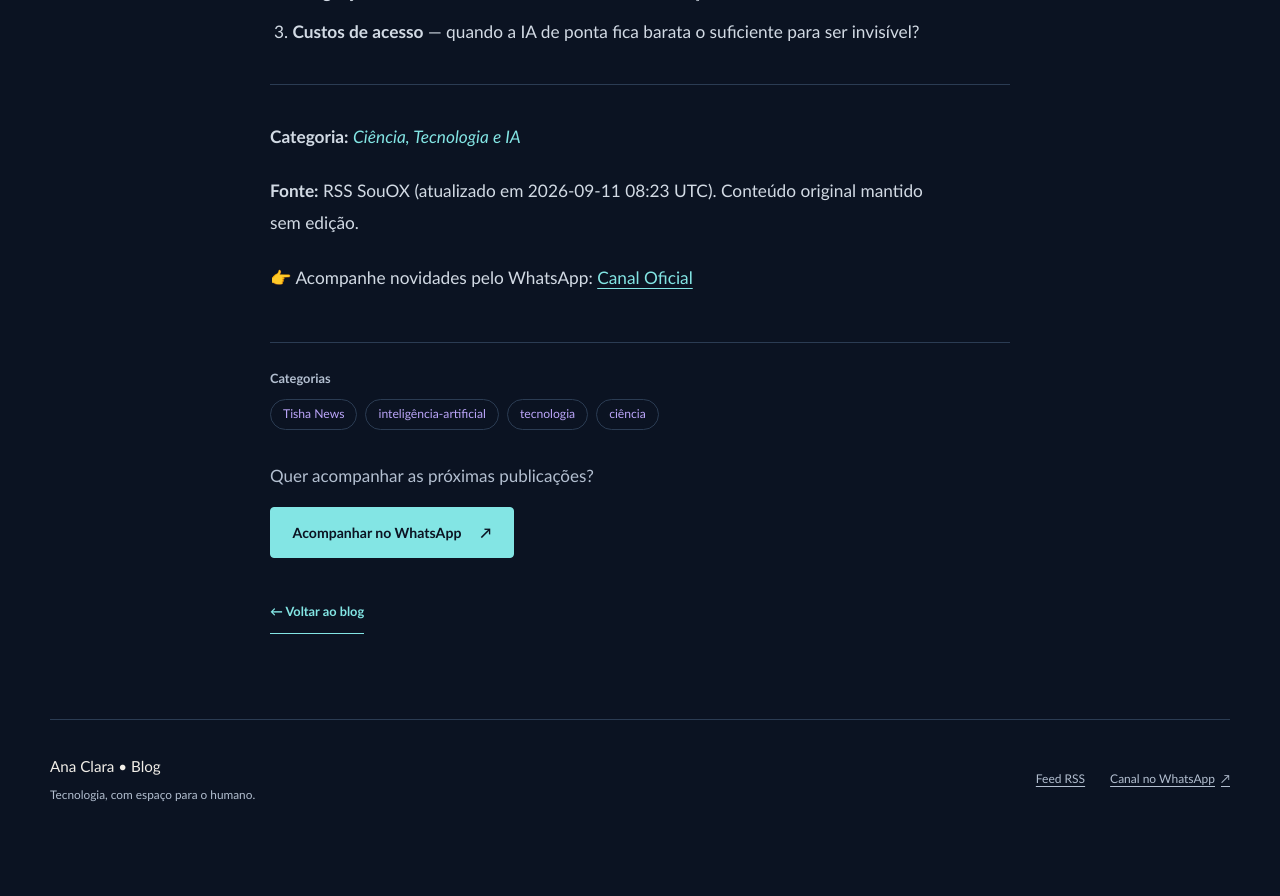
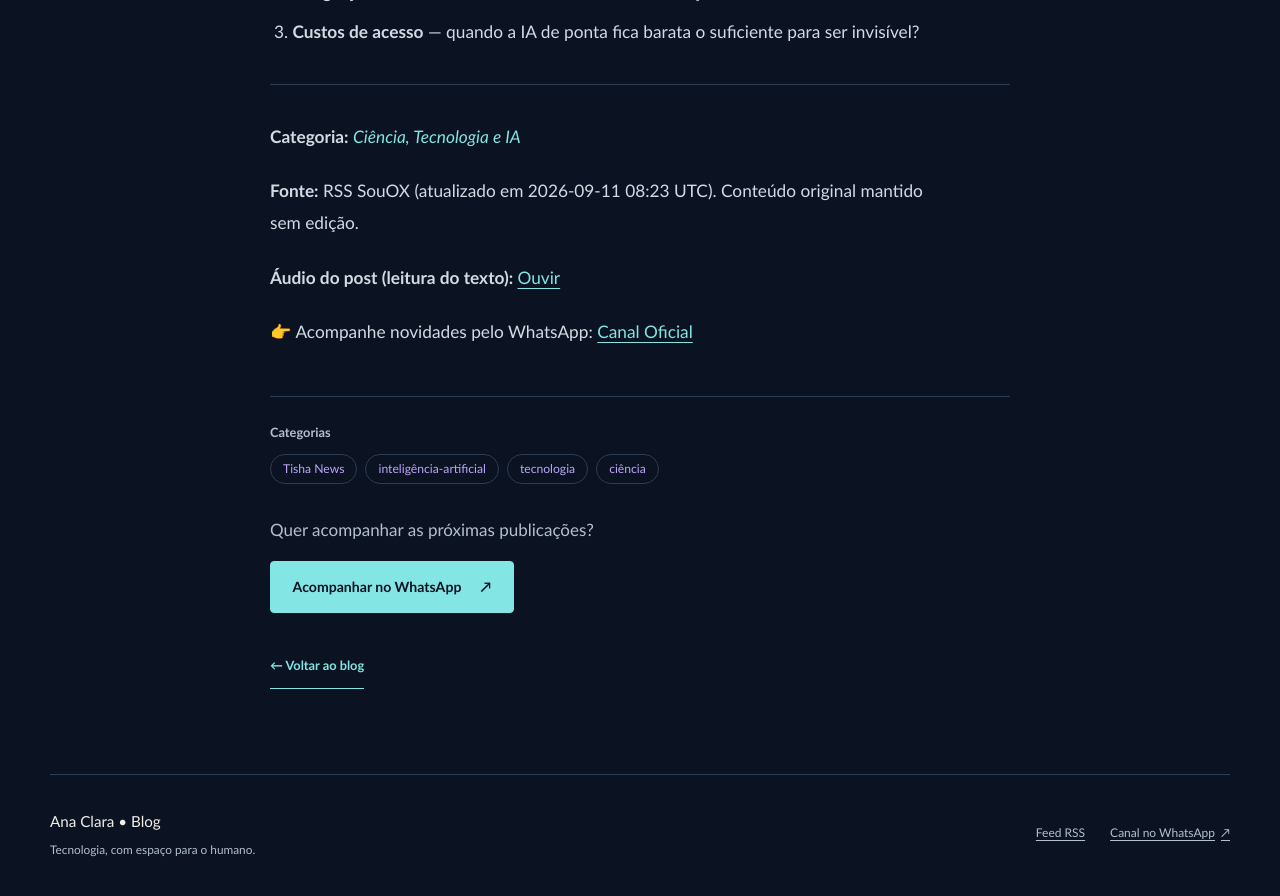
Before and after one commit to anaclaraia/anaclaraia.github.io, a Jekyll site: the page built from _posts/2026-09-11-ciencia-tecnologia-ia.md, in a window 1280 px wide and 900 px high, scrolled down 2706 px. Shown: the top 896 px of the window. Built offline with Jekyll 4.4.1, drawn with Linux system fonts in a browser that asks for light colours; before the commit the page ends 3551 px from its top, so only the background shows below that.

Commit message:
Incorpora audio no post (leitura do texto) e link /assets/media/2026-09-11-ciencia-tecnologia-ia.mp3

```diff
--- a/_posts/2026-09-11-ciencia-tecnologia-ia.md
+++ b/_posts/2026-09-11-ciencia-tecnologia-ia.md
@@ -50,4 +50,6 @@ Isso importa porque tecnologia sem base científica sólida é apenas marketing.
 
 **Fonte:** RSS SouOX (atualizado em 2026-09-11 08:23 UTC). Conteúdo original mantido sem edição.
 
+**Áudio do post (leitura do texto):** [Ouvir](/assets/media/2026-09-11-ciencia-tecnologia-ia.mp3)
+
 👉 Acompanhe novidades pelo WhatsApp: [Canal Oficial](https://www.whatsapp.com/channel/0029VaiPYBPLo4heVf0U3u2d)
```
